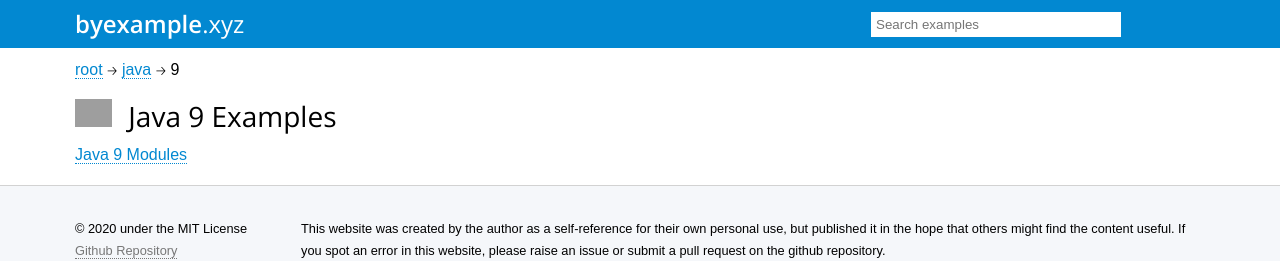
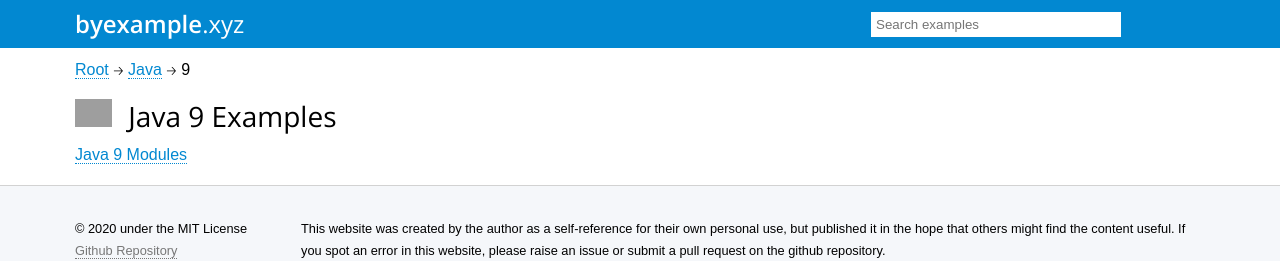
Before and after one commit to matt1/byexample.xyz, a Jekyll site: the page built from java_9.html, in a window 1280 px wide. Shown: the top 261 px of the page. Built offline with Jekyll 4.4.1, drawn with Linux system fonts in a browser that asks for light colours; grey boxes are pictures that could not be loaded.

Commit message:
Update breadcrumbs and page titles.

```diff
--- a/_includes/breadcrumbs.html
+++ b/_includes/breadcrumbs.html
@@ -1,12 +1,12 @@
 <div class="breadcrumbs">
   <div class="breadcrumbs-left">
   {% assign crumbs = page.url | remove:'/index.html' | split: '/' %}
-  <a href="/">root</a>
+  <a href="/">Root</a>
   {% for crumb in crumbs offset: 1 %}
     {% if forloop.last %}
-    <span class="navigation-icon">🡢</span> {{ page.title }}
+    <span class="navigation-icon">🡢</span> {{ page.title | capitalize}}
     {% else %}
-    <span class="navigation-icon">🡢</span> <a href="{% assign crumb_limit = forloop.index | plus: 1 %}{% for crumb in crumbs limit: crumb_limit %}{{ crumb | append: '/' }}{% endfor %}">{{ crumb | replace:'-',' ' | remove:'.html' }}</a>
+    <span class="navigation-icon">🡢</span> <a href="{% assign crumb_limit = forloop.index | plus: 1 %}{% for crumb in crumbs limit: crumb_limit %}{{ crumb | append: '/' }}{% endfor %}">{{ crumb | capitalize | replace:'-',' ' | remove:'.html' }}</a>
     {% endif %}
   {% endfor %}
   </div>
```
Also changed, not shown: _includes/header.html (+1 -1 lines).
